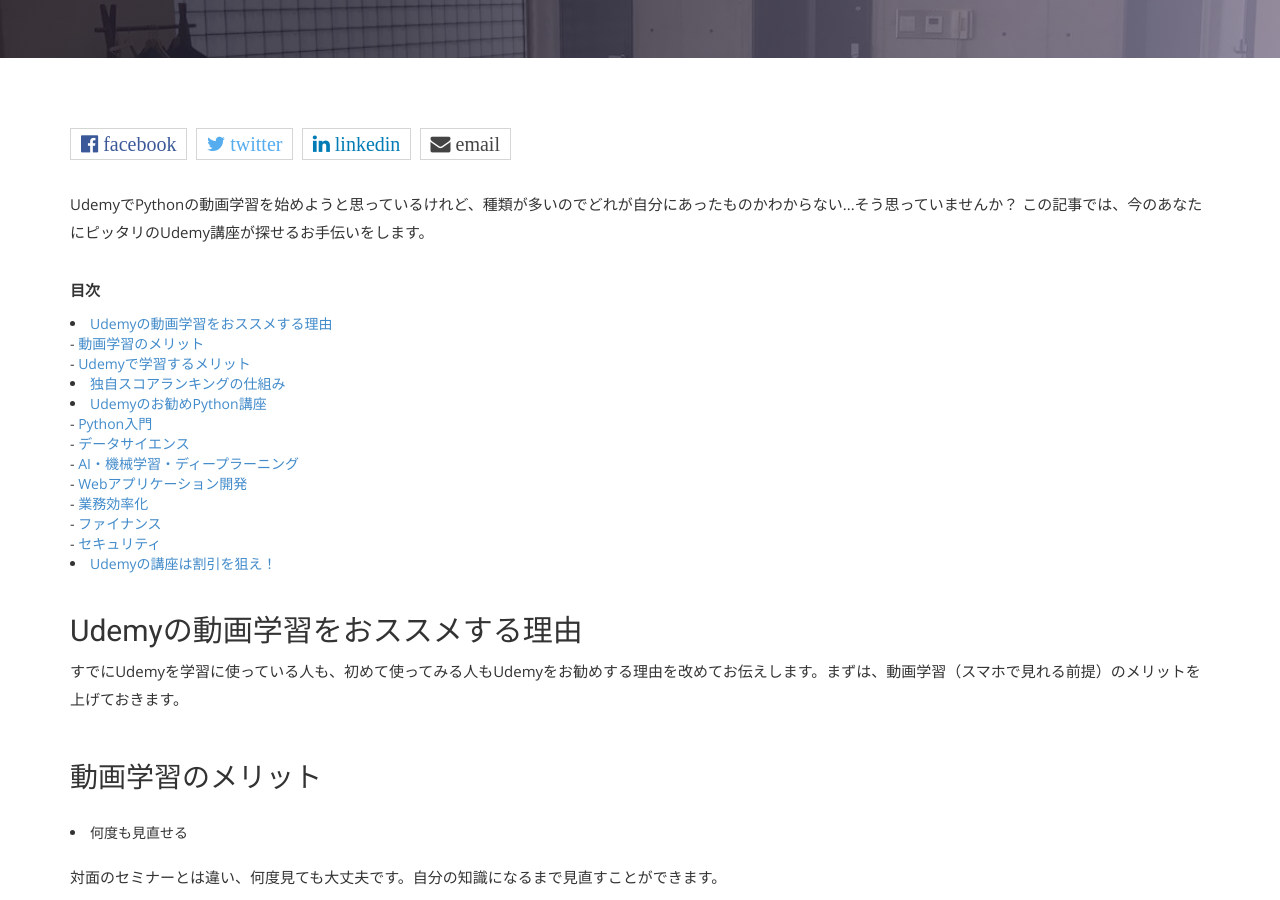
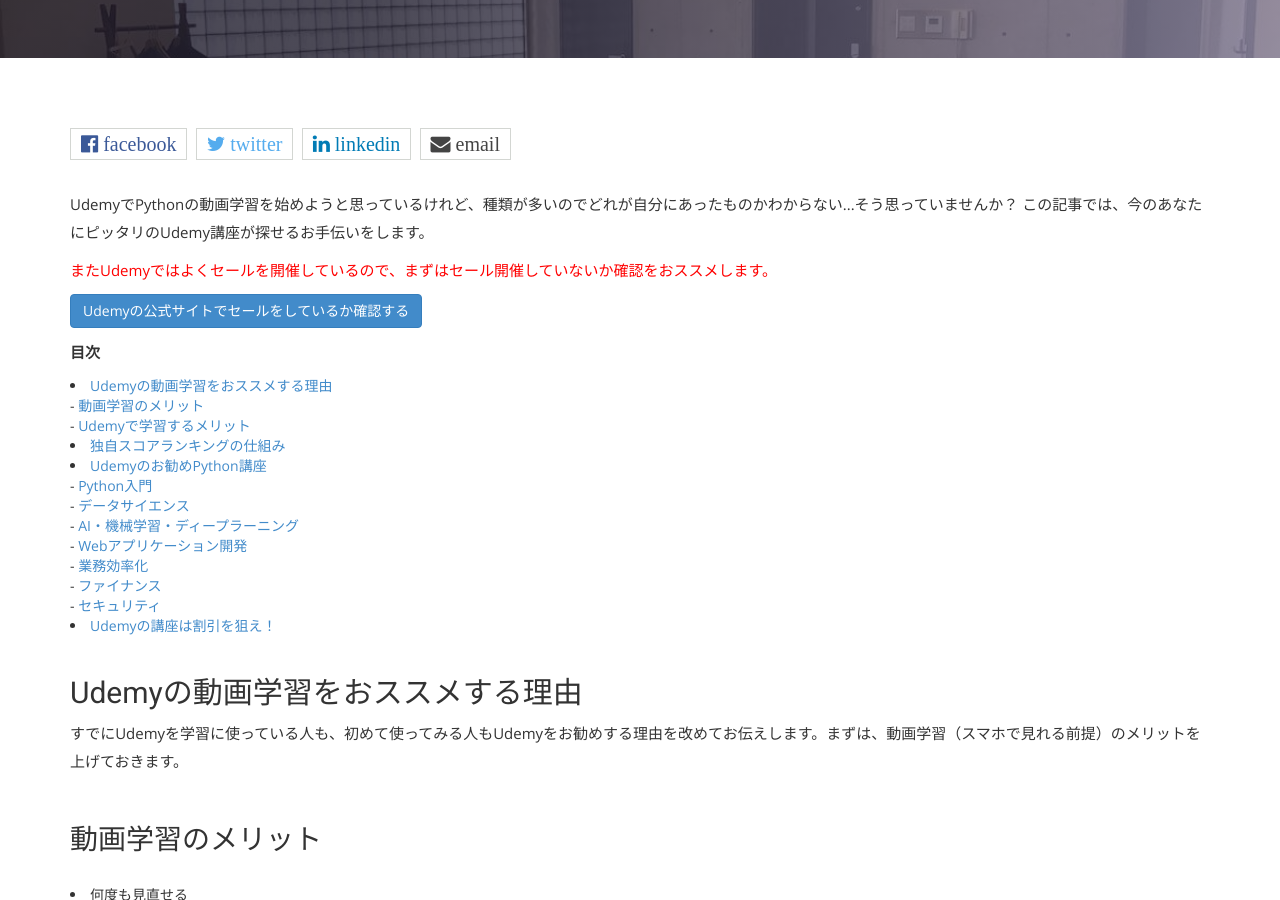
Before and after one commit to hommachi-open-source-lab/hommachi-open-source-lab.github.io, a Jekyll site: the page built from contents/study/udemy_python.html, in a window 1280 px wide and 900 px high, scrolled down 463 px. Built offline with Jekyll 4.4.1, drawn with Linux system fonts in a browser that asks for light colours; nearby versions of some CDN libraries; some web fonts are replaced; library files that are not in the unit come from our copies.

Commit message:
add text

```diff
--- a/contents/study/udemy_python.html
+++ b/contents/study/udemy_python.html
@@ -25,6 +25,8 @@
         <br>
         <p>UdemyでPythonの動画学習を始めようと思っているけれど、種類が多いのでどれが自分にあったものかわからない...そう思っていませんか？
         この記事では、今のあなたにピッタリのUdemy講座が探せるお手伝いをします。</p>
+        <p><font color="red">またUdemyではよくセールを開催しているので、まずはセール開催していないか確認をおススメします。</font></p>
+        <p><a href="https://px.a8.net/svt/ejp?a8mat=2ZU1XU+T6DA2+3L4M+5Z6WY" class="btn btn-primary" target="_blank" rel="nofollow">Udemyの公式サイトでセールをしているか確認する</a>
         <br>
         <p><b>目次</b></p>
         <li><a href="#Udemyの動画学習をおススメする理由">Udemyの動画学習をおススメする理由</a></li>
```
